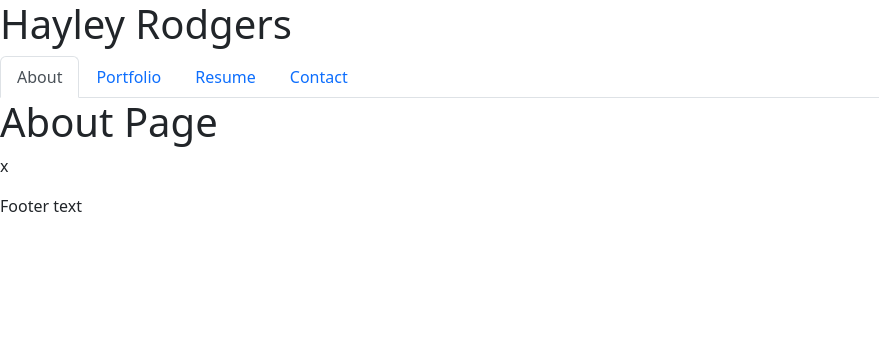
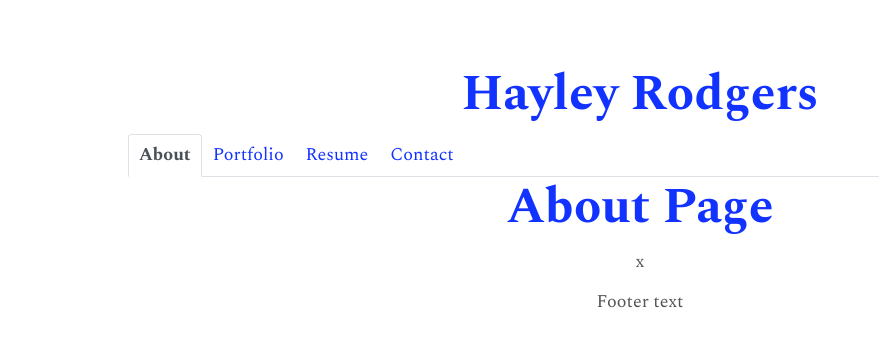
Before and after one commit to hayleyarodgers/portfolio, a React (Create React App) app: page / in a window 1280 px wide. Shown: the top 346 px of the page, without its empty margins (0-879 px from the left). Built offline with nearby package versions, Linux system fonts and the light colour scheme.

Commit message:
Add global styling

```diff
--- a/src/index.js
+++ b/src/index.js
@@ -1,7 +1,10 @@
 import React from 'react';
 import ReactDOM from 'react-dom';
 import App from './App';
+
 import 'bootstrap/dist/css/bootstrap.min.css';
+import './styles/reset.css';
+import './styles/index.css';
 
 // Renders all components to the DOM at the root level.
 ReactDOM.render(<App />, document.getElementById('root'));
--- /dev/null
+++ b/src/styles/index.css
@@ -0,0 +1,86 @@
+/* Custom global styling */
+@import url('https://fonts.googleapis.com/css2?family=Inconsolata:wght@300&family=Karla:wght@500&family=Spectral:ital,wght@0,300;0,400;0,700;1,300&display=swap');
+
+:root {
+  font-size: 62.5%;
+  --font-main: 'Spectral', serif;
+  --font-code: 'Inconsolata', monospace;
+  --blue: #1233FF;
+  --grey: rgb(85, 85, 85);
+}
+
+/* Custom font styling */
+body {
+  color: var(--grey);
+  text-align: center;
+  font-family: var(--font-main);
+  font-weight: 400;
+  font-size: 1.8rem;
+  line-height: 1.7;
+  padding: 5% 10%;
+}
+
+h1,
+h2,
+h3,
+h4,
+.active {
+  font-weight: 700;
+  color: var(--blue);
+}
+
+h1 {
+  font-size: 5rem;
+  margin-bottom: 1rem;
+}
+
+h2 {
+  font-size: 3.5rem;
+  margin-bottom: 1rem;
+}
+
+h2::after {
+  content: "";
+  width: 120px;
+  height: 1px;
+  display: inline-block;
+  background: var(--blue);
+  margin: 10px 10px;
+}
+
+h3 {
+  font-size: 2rem;
+  margin-bottom: 1rem;
+}
+
+main {
+  text-align: left;
+}
+
+hr {
+  width: 75%;
+}
+
+a,
+.nav-link {
+  text-decoration: none;
+  color: var(--blue);
+}
+
+.card {
+  min-width: 25vw;
+  max-width: 80vw;
+  height: auto;
+}
+
+.formatted-list {
+  padding-left: 20px;
+  list-style-type: disc;
+  list-style-position: outside;
+}
+
+.btn-primary {
+  font-size: 1.8rem;
+  background-color: var(--blue);
+  border-color: var(--blue);
+}
--- /dev/null
+++ b/src/styles/reset.css
@@ -0,0 +1,29 @@
+* {
+  margin: 0;
+  padding: 0;
+  box-sizing: border-box;
+}
+
+html {
+  height: 100%;
+}
+
+body {
+  min-height: 100%;
+  line-height: 1;
+  font-family: sans-serif;
+}
+
+h1, h2, h3, h4, h5, h6 {
+  font-size: 100%;
+}
+
+input, select, option, optgroup, textarea, button,
+pre, code {
+  font-size: 100%;
+  font-family: inherit;
+}
+
+ol, ul {
+  list-style: none;
+}
```
